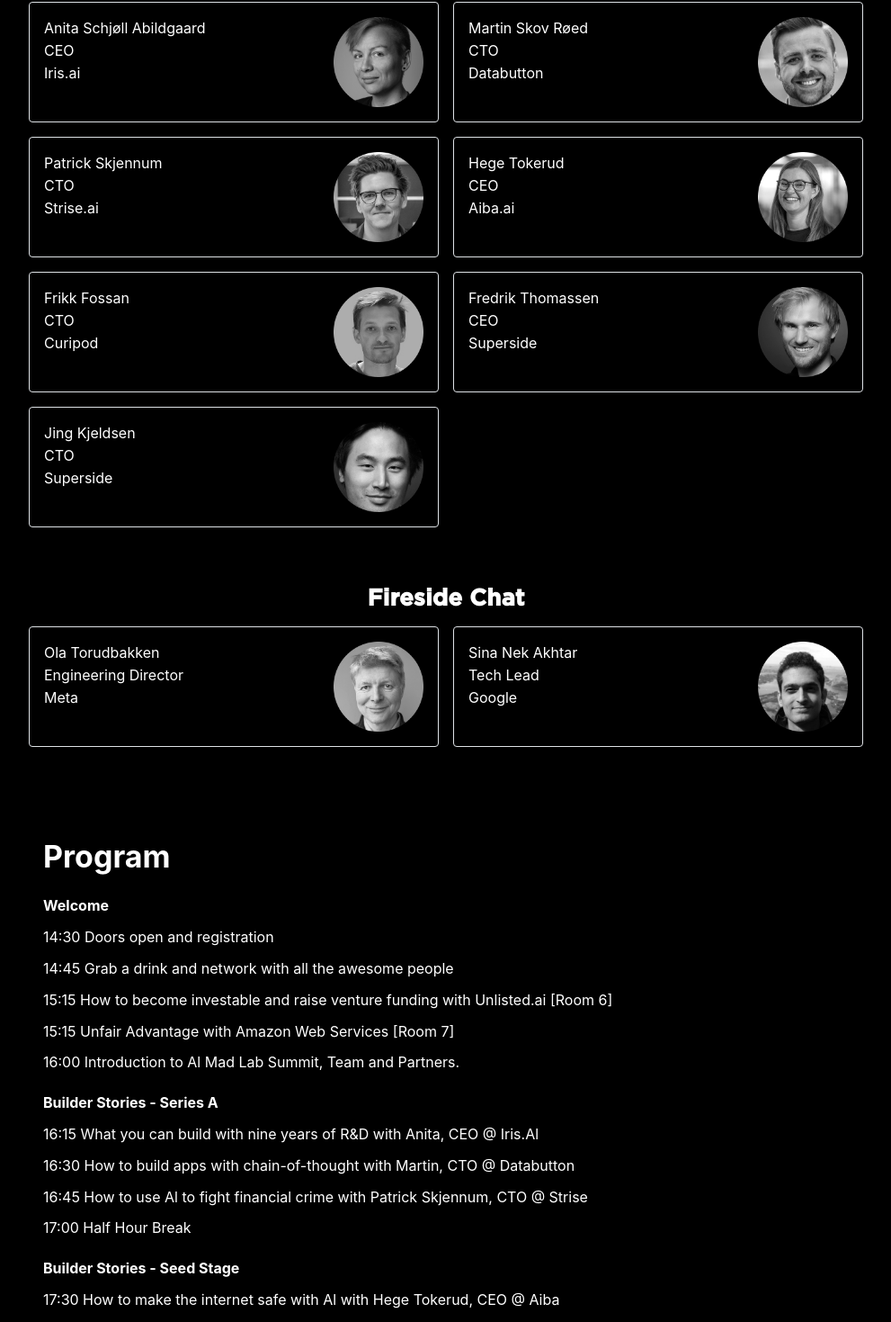
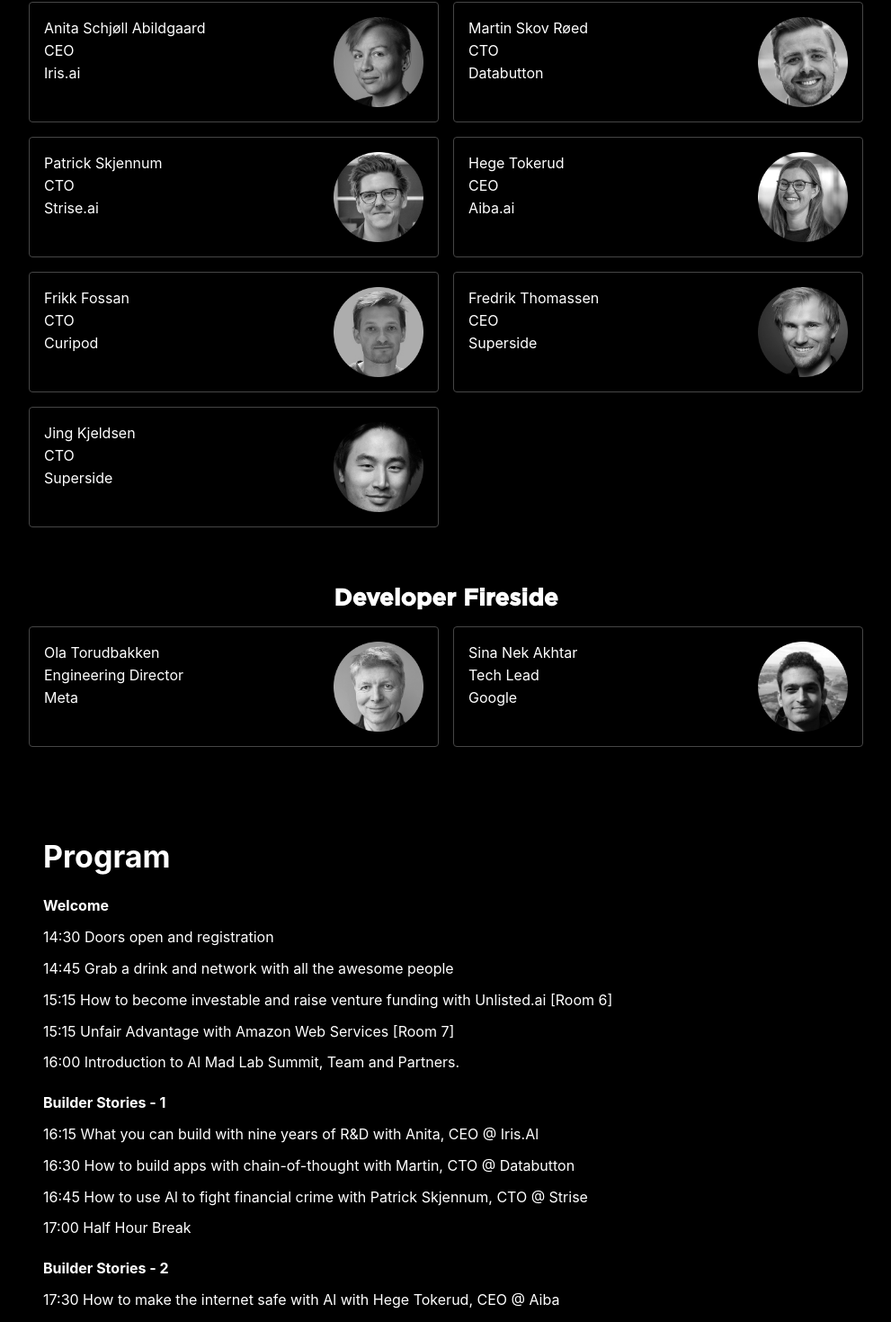
Before and after one commit to Ymirke/ai-mad-lab, a Next.js app in the folder web/: page /summit-2024 in a window 1280 px wide. Shown: the part 227-1696 px from the top of the page at 90% size, without its empty margins (144-1135 px from the left). Built offline with nearby package versions, Linux system fonts and the light colour scheme.

Commit message:
further tweaks

```diff
--- a/web/app/summit-2024/page.tsx
+++ b/web/app/summit-2024/page.tsx
@@ -1,6 +1,6 @@
 'use client';
 import localFont from 'next/font/local';
-import { Box, Container, Title, Text, Center, Flex, SimpleGrid } from '@mantine/core';
+import { Box, Container, Title, Text, Center, SimpleGrid } from '@mantine/core';
 import { Speaker, SpeakerCard } from '@/components/SpeakerCard/SpeakerCard';
 import { Program2024 } from '@/components/Program/2024-program';
 import { Partners2024 } from '@/components/Partners/partners-2024';
@@ -87,15 +87,15 @@
         <Title mt={60} ta="center" order={2} style={{ color: 'white', ...gothamBold.style }}>
           Speakers
         </Title>
-        <SimpleGrid mt={15} cols={2}>
+        <SimpleGrid mt={15} cols={{ base: 1, sm: 2 }}>
           {speakers.map((speaker) => (
             <SpeakerCard key={speaker.name} speaker={speaker} />
           ))}
         </SimpleGrid>
         <Title mt={60} ta="center" order={2} style={{ color: 'white', ...gothamBold.style }}>
-          Fireside Chat
+          Developer Fireside
         </Title>
-        <SimpleGrid mt={15} cols={2}>
+        <SimpleGrid mt={15} cols={{ base: 1, sm: 2 }}>
           {firesideChat.map((speaker) => (
             <SpeakerCard key={speaker.name} speaker={speaker} />
           ))}
--- a/web/components/Partners/partners-2024.tsx
+++ b/web/components/Partners/partners-2024.tsx
@@ -5,7 +5,7 @@
     <Container pb={100} size="sm">
       <Flex direction={'column'}>
         <Title mb={50} mt={10} ta="center" c="white" order={2}>
-          Brought to the community thanks to our partners
+          Made 100% free for the community by:
         </Title>
         <img style={{ filter: 'brightness(0.75)' }} src="/2024/partners.png" />
       </Flex>
--- a/web/components/Program/2024-program.tsx
+++ b/web/components/Program/2024-program.tsx
@@ -16,7 +16,7 @@
         <Text>15:15 Unfair Advantage with Amazon Web Services [Room 7]</Text>
         <Text>16:00 Introduction to Al Mad Lab Summit, Team and Partners.</Text>
         <Text mt={10} fw={700}>
-          Builder Stories - Series A
+          Builder Stories - 1
         </Text>
         <Text>16:15 What you can build with nine years of R&D with Anita, CEO @ Iris.Al</Text>
         <Text>16:30 How to build apps with chain-of-thought with Martin, CTO @ Databutton</Text>
@@ -25,7 +25,7 @@
         </Text>
         <Text>17:00 Half Hour Break</Text>
         <Text mt={10} fw={700}>
-          Builder Stories - Seed Stage
+          Builder Stories - 2
         </Text>
         <Text>17:30 How to make the internet safe with Al with Hege Tokerud, CEO @ Aiba</Text>
         <Text>17:45 Inspiring curiosity with Frikk Fossan, CTO @ Curipod</Text>
--- a/web/components/SpeakerCard/SpeakerCard.tsx
+++ b/web/components/SpeakerCard/SpeakerCard.tsx
@@ -9,7 +9,7 @@
 
 export function SpeakerCard({ speaker }: { speaker: Speaker }) {
   return (
-    <Card style={{ backgroundColor: 'black', color: 'white' }} withBorder>
+    <Card style={{ backgroundColor: 'black', color: 'white', borderColor: '#464646' }} withBorder>
       <Flex justify={'space-between'}>
         <Stack gap={0}>
           <Text>{speaker.name}</Text>
```
Also changed, not shown: web/app/summit/page.tsx (added, +13 -0 lines).
